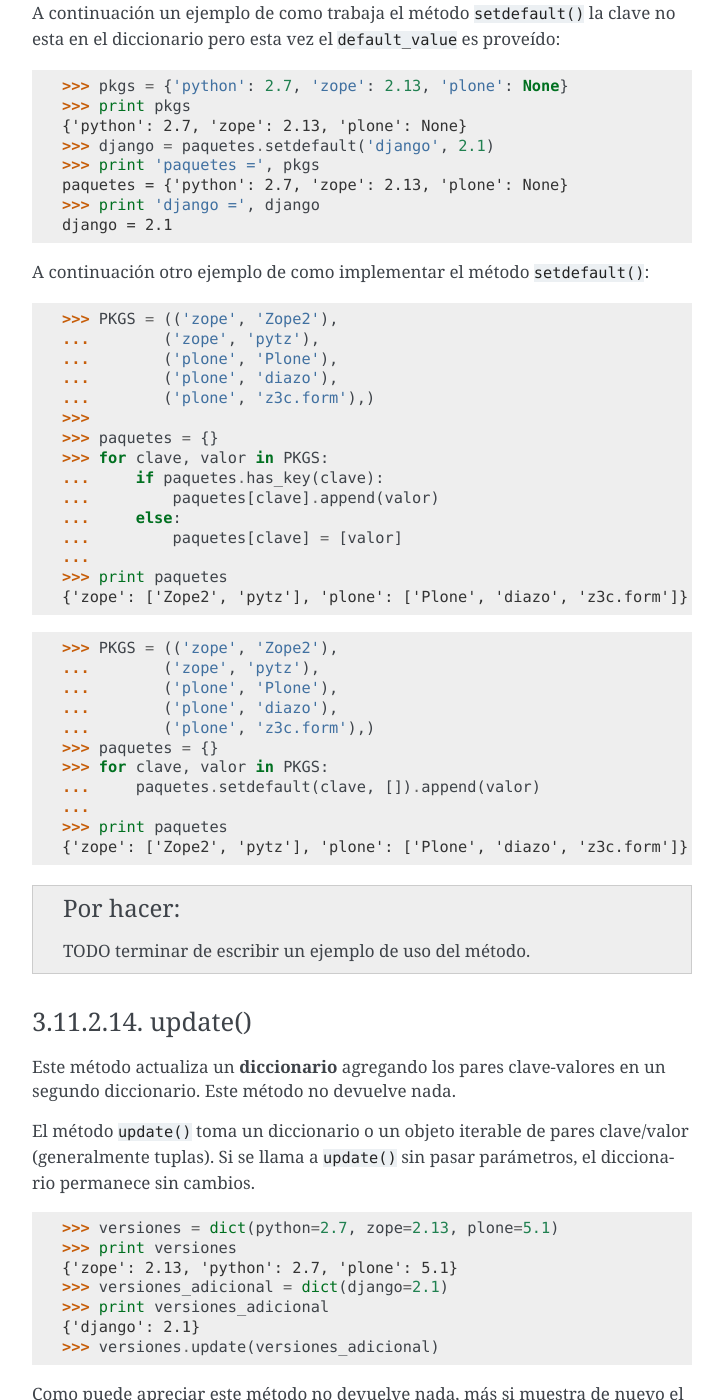
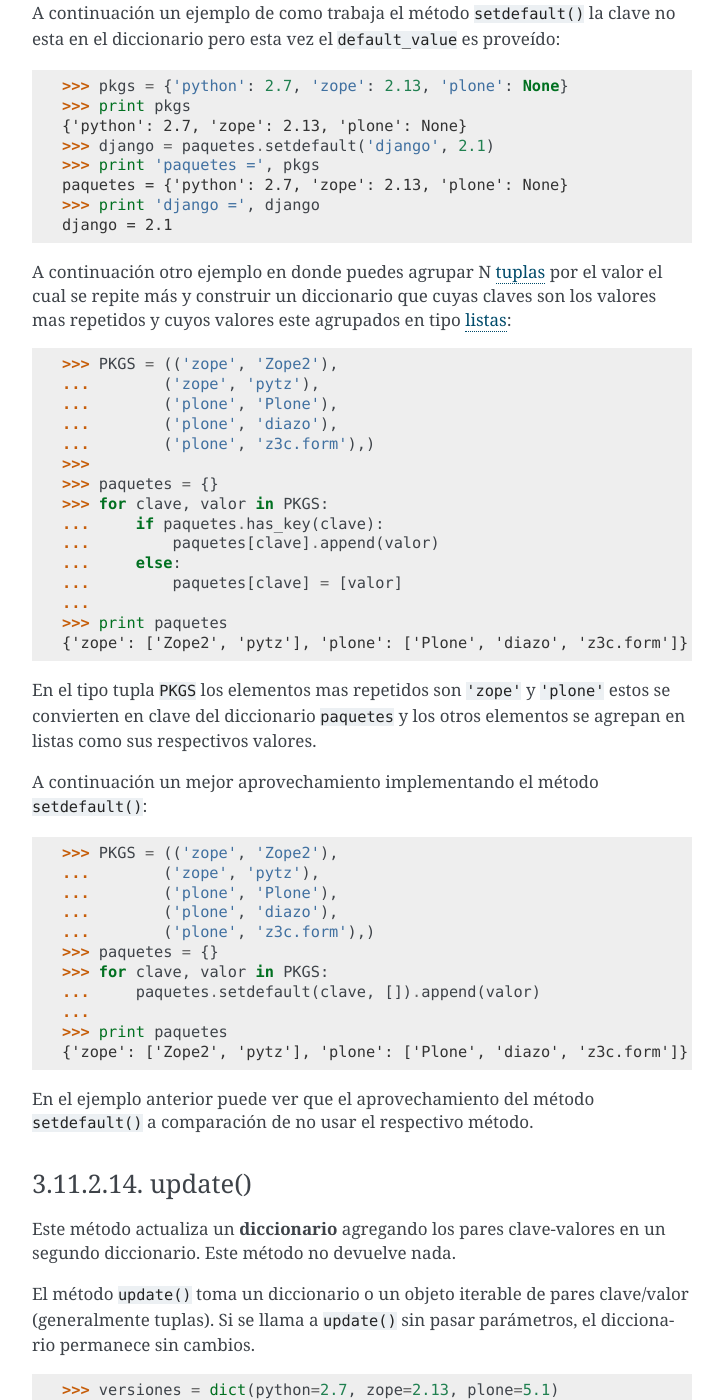
Before and after one commit to macagua/entrenamiento.python_basico, a Sphinx documentation site: the page built from source/leccion3/tipo_diccionarios.rst, in a window 1280 px wide and 1400 px high, scrolled down 7644 px. Shown: the whole window, without its empty margins (388-1111 px from the left). Built offline with Sphinx 7.4.7, drawn with Linux system fonts in a browser that asks for light colours.

Commit message:
Agregar mejoras al método setdefault() del objeto dict

```diff
--- a/source/leccion3/tipo_diccionarios.rst
+++ b/source/leccion3/tipo_diccionarios.rst
@@ -479,7 +479,10 @@ en el diccionario pero esta vez el ``default_value`` es proveído:
     >>> print 'django =', django
     django = 2.1
 
-A continuación otro ejemplo de como implementar el método ``setdefault()``:
+A continuación otro ejemplo en donde puedes agrupar N :ref:`tuplas <python_tuple>`
+por el valor el cual se repite más y construir un diccionario que cuyas claves son
+los valores mas repetidos y cuyos valores este agrupados en tipo
+:ref:`listas <python_list>`:
 
 ::
 
@@ -499,6 +502,12 @@ A continuación otro ejemplo de como implementar el método ``setdefault()``:
     >>> print paquetes
     {'zope': ['Zope2', 'pytz'], 'plone': ['Plone', 'diazo', 'z3c.form']}
 
+En el tipo tupla ``PKGS`` los elementos mas repetidos son ``'zope'`` y ``'plone'``
+estos se convierten en clave del diccionario ``paquetes`` y los otros elementos se
+agrepan en listas como sus respectivos valores.
+
+A continuación un mejor aprovechamiento implementando el método ``setdefault()``:
+
 ::
 
     >>> PKGS = (('zope', 'Zope2'),
@@ -513,8 +522,8 @@ A continuación otro ejemplo de como implementar el método ``setdefault()``:
     >>> print paquetes
     {'zope': ['Zope2', 'pytz'], 'plone': ['Plone', 'diazo', 'z3c.form']}
 
-
-.. todo:: TODO terminar de escribir un ejemplo de uso del método.
+En el ejemplo anterior puede ver que el aprovechamiento del método ``setdefault()``
+a comparación de no usar el respectivo método.
 
 
 .. _python_dict_mtd_update:
```
